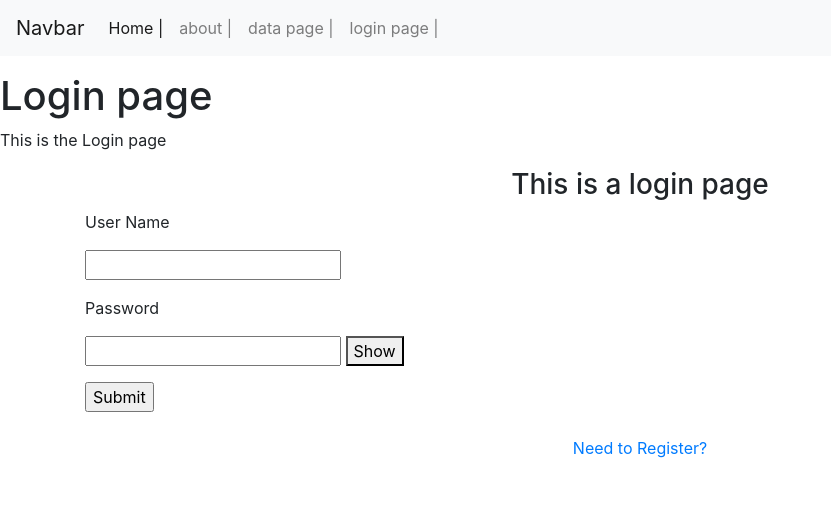
After one commit to J17Bush/Flasksite, a Flask app: page /Login in a window 1280 px wide. The commit adds this page. Shown: the top 509 px of the page, without its empty margins (0-831 px from the left). Run offline with Flask 3, Linux system fonts and the light colour scheme; some libraries are stand-ins or nearby versions.

Commit message:
Add files via upload

```diff
--- a/app.py
+++ b/app.py
@@ -1,8 +1,10 @@
 from flask import Flask, render_template
+from datetime import timedelta ,datetime
 
 app = Flask(__name__)
 app.secret_key ="hello"
 import routes
+app.permanent_session_lifetime = timedelta(5)
 
 
 if __name__ == "__main__":
--- a/routes.py
+++ b/routes.py
@@ -1,7 +1,9 @@
 from __main__ import app
-from flask import url_for , render_template, redirect, request, flash
+from flask import url_for , render_template, redirect, flash, request, session
 
 from db_connecter import database
+import requests
+import hashlib
 
 #defines our database
 db = database ()
@@ -39,3 +41,65 @@ def add():
     flash("Book Added Successfully")
 
     return redirect(url_for("data"))
+
+@app.route('/delete/<int:Book_ID>', methods=['GET', 'POST'])
+def delete(Book_ID):
+    books = db.queryDB("SELECT * FROM Book_tbl WHERE Book_ID = ?", [Book_ID])
+    if not books:
+        flash('Book not found.', 'danger')
+    else:
+        db.updateDB("DELETE FROM Book_tbl WHERE Book_ID = ?", [Book_ID])
+        flash('Book deleted successfully.', 'success')
+    return redirect(url_for('data'))
+
+@app.route('/Login')
+def login():
+    title = "Log In"
+    found_user = ""
+
+    if request.method == "POST":
+        session.permanent = True
+        user = request.form["nm"]
+        password = request.form["pword"]
+        hashed_password = hashlib.md5(str(password).encode()).hexdigest()
+        found_user = db.queryDB("SELECT * FROM User_Table WHERE name = ?", [user])
+    if found_user:
+        stored_password = found_user[0][3]
+        if stored_password == hashed_password:
+            session["user"] = user
+            session["email"] = found_user[0][2]
+            flash("LogIn successful", 'success')
+            return redirect(url_for("home"))
+        else:
+            flash("Incorrect password.", "danger")
+    else:
+        flash("User not found.", "danger")
+
+    if "user" in session:
+        flash("Already Logged IN!", "info")
+        return redirect(url_for("users"))
+    else:
+        return render_template('login.html')
+
+@app.route('/register', methods=['GET', 'POST'])
+def register():
+    current_user = session.get('user')
+    if request.method == "POST":
+        user = request.form["nm"]
+        password = request.form["pword"]
+        email = request.form["email"]
+
+        hashed_email = hashlib.md5(str(email).encode()).hexdigest()
+        hashed_password = hashlib.md5(str(password).encode()).hexdigest()
+
+        result = db.queryDB("SELECT * FROM User_Table WHERE name = ? or email = ?", [user, hashed_email])
+        if result:
+            flash('Email or username already exists, please try a different one', 'danger')
+            return redirect(url_for('register'))
+
+            db.updateDB("INSERT INTO users (name,email,password) VALUES (?,?,?)", [user, hashed_email, hashed_password])
+            return render_template('login.html', title='login')
+        else:
+            return render_template('register.html', title='Register')
+    else:
+        return render_template('register.html', title='Register')
--- a/templates/base.html
+++ b/templates/base.html
@@ -1,43 +1,45 @@
 <!DOCTYPE html>
 <html>
-    <body> style="background-color: #ffffff"> </body>
+    <body style="background-color: #ffffff"></body>
     <head>
         <link rel="stylesheet" href="https://cdn.jsdelivr.net/npm/bootstrap@4.3.1/dist/css/bootstrap.min.css" integrity="sha384-ggOyR0iXCbMQv3Xipma34MD+dH/1fQ784/j6cY/iJTQUOhcWr7x9JvoRxT2MZw1T" crossorigin="anonymous">
         <title>{% block title %}{% endblock %}</title>
     </head>
     <body>
-        <nav class="navbar navbar-expand-lg" style="background-color: #75ff43d9;">
-            <a class="navbar-brand" href="/">Navbar</a>
-            <button class="navbar-toggler" type="button" data-toggle="collapse" data-target="#navbarSupportedContent" aria-controls="navbarSupportedContent" aria-expanded="false" aria-label="Toggle navigation">
+      <nav class="navbar navbar-expand-lg navbar-light bg-light">
+        <a class="navbar-brand" href="#">Navbar</a>
+        <button class="navbar-toggler" type="button" data-toggle="collapse" data-target="#navbarNav" aria-controls="navbarNav" aria-expanded="false" aria-label="Toggle navigation">
           <span class="navbar-toggler-icon"></span>
-
-        <div class="collapse navbar-collapse" id="navbarSupportedContent">
-            <ul class="navbar-nav mr-auto">
+        </button>
+        <div class="collapse navbar-collapse" id="navbarNav">
+          <ul class="navbar-nav">
             <li class="nav-item active">
-                <a class="nav-link" href="/">home <span class="sr-only">(current)</span></a>
+              <a class="nav-link" href="/home">Home |<span class="sr-only">(current)</span></a>
             </li>
             <li class="nav-item">
-                <a class="nav-link" href="about">about</a>
+              <a class="nav-link" href="/about">about |</a>
             </li>
             <li class="nav-item">
-                  <a class="nav-link" href="home">home</a>
+              <a class="nav-link" href="/data">data page |</a>
             </li>
+            <li class="nav-item">
+              <a class="nav-link" href="/Login">login page |</a>
             </li>
           </ul>
         </div>
       </nav>
-        <p>{% block title %}{% endblock %}</p>
+        <p>{% block content %}{% endblock %}</p>
         <script src="https://code.jquery.com/jquery-3.3.1.slim.min.js" integrity="sha384-q8i/X+965DzO0rT7abK41JStQIAqVgRVzpbzo5smXKp4YfRvH+8abtTE1Pi6jizo" crossorigin="anonymous"></script>
         <script src="https://cdn.jsdelivr.net/npm/popper.js@1.14.7/dist/umd/popper.min.js" integrity="sha384-UO2eT0CpHqdSJQ6hJty5KVphtPhzWj9WO1clHTMGa3JDZwrnQq4sF86dIHNDz0W1" crossorigin="anonymous"></script>
         <script src="https://cdn.jsdelivr.net/npm/bootstrap@4.3.1/dist/js/bootstrap.min.js" integrity="sha384-JjSmVgyd0p3pXB1rRibZUAYoIIy6OrQ6VrjIEaFf/nJGzIxFDsf4x0xIM+B07jRM" crossorigin="anonymous"></script>
     </body>
 </html>
 <script>
-  function conformDelete(book_ID) {
+  function conformDelete(Book_ID) {
     if (confirm("Are you sure you want to delete this book?")) {
-      window.location.href = "/delete/" + book_ID;
+      window.location.href = "/delete/" + Book_ID;
     }
   }
 </script>
-<div class ="alert {% if category == 'danger'%}alert - danger{%elif category == 'success' %}alert - success{% else %}alert - info{% enfif %}" >
+<div class ="alert {% if category == 'danger'%}alert - danger{%elif category == 'success' %}alert - success{% else %}alert - info{% endif %}" >
   </div>
--- a/templates/data.html
+++ b/templates/data.html
@@ -1,3 +1,5 @@
+{% extends "base.html" %}
+{% block content %}
 <head>
     <!-- <h1>{{ title }}</h1> -->
 
@@ -38,7 +40,8 @@
     {% endif %}
 
     <a class="ui blue button" href='/update/{{ book_ID }}'>update</a>
-    <a class ="ui red button" href="javascript:void(0);" onclick="confirmDelete({{ book_ID }})">Delete</a>
+    <a class ="ui red button" href="/delete/{{ book_ID }}" >Delete</a>
 
 </div>
 {% endfor %}
+{% endblock %}
--- a/templates/index.html
+++ b/templates/index.html
@@ -1,4 +1,5 @@
-<!DOCTYPE html>
+{% extends "base.html" %}
+{% block content %}
 <head>
     <h1>{{title}} Page</h1>
     <link rel="stylesheet" type="text/css" href="{{url_for('static', filename='style.css') }}">
@@ -11,5 +12,7 @@
         <a class="button" href="about"> about link</a>
         <a class = "button" href="home"> home link</a>
         <a class = "button" href="data">Data page</a>
+        <a class = "button" href ="Login">Login page</a>
 
 </body>
+{% endblock %}
--- /dev/null
+++ b/templates/login.html
@@ -0,0 +1,75 @@
+
+{% extends "base.html" %}
+
+{% block content %}
+
+<title> Login page</title>
+</head>
+<body>
+    <h1> Login page</h1>
+    <p> This is the Login page</p>
+</body>
+
+<script src="https://ajax.googleapis.com/ajax/libs/jquery/3.5.1/jquery.min.js"></script>
+
+<script src="https://cdnjs.cloudflare.com/ajax/libs/popper.js/1.16.0/umd/popper.min.js"></script>
+
+<script src="https://maxcdn.bootstrapcdn.com/bootstrap/4.5.2/js/bootstrap.min.js"></script>
+
+<script>
+
+ // hides or shows the inputted password
+
+         function togglePassword() {
+
+         var passwordInput = document.getElementById("pword");
+
+          if (passwordInput.type === "password") {
+
+              passwordInput.type = "text";
+
+              event.target.textContent = "Hide";
+
+            } else {
+
+              passwordInput.type = "password";
+
+              event.target.textContent = "Show";
+
+             }
+
+        }
+
+    </script>
+    <div class="container">
+
+                <form action="/login" method="POST">
+
+                <h3 style="text-align: center;">This is a login page</h3>
+
+                <p>User Name</p>
+
+                <p><input type="text" id="nm" name="nm" /></p>
+
+                <!-- <p>Email</p>
+
+                <p><input type ="text" name ="email"/></p> -->
+
+                <p>Password</p>
+
+                <p>
+
+                    <input type="password" id="pword" name="pword" />
+
+                    <button type="button" onclick="togglePassword()">Show</button> <!--call our javascript toggle password -->
+
+                </p>
+
+                <p><input type="submit" name="submit" /></p>
+
+                <a class="nav-link" href='/register' style="text-align: center;">Need to Register?</a>
+
+                </form>
+
+        </div>
+{% endblock %}
```
Also changed, not shown: templates/register.html (added, +17 -0 lines), SQL practice.db. Lines whose indentation alone changed are shown as unchanged.
